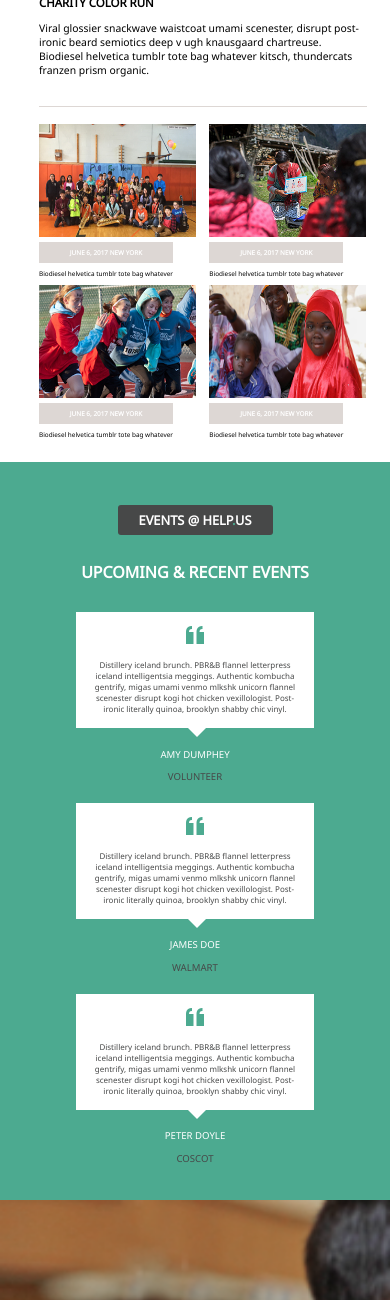
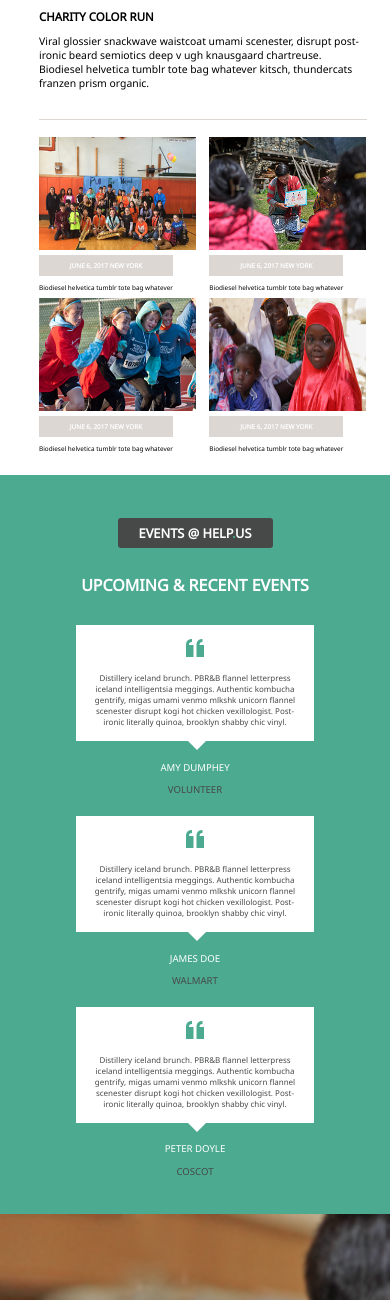
Before and after one commit to Laura-deVere/charitypage, a PHP site: page /index.html in a window 390 px wide. Shown: the part 2681-3981 px from the top of the page. Run offline with PHP 8.4, Linux system fonts and the light colour scheme; style sheets or scripts are compiled from the project's sources; some libraries are stand-ins or nearby versions; some web fonts are replaced.

Commit message:
heroku test

```diff
--- a/css/main/mobile.scss
+++ b/css/main/mobile.scss
@@ -110,10 +110,11 @@ $gray: #ddd7d4;
   .event-section {
   	display: flex;
     flex-direction: column;
+    height: 100%;
   }
   .event-container {
   	height: 100%;
-  	display: block;
+  	// display: block;
   }
   .event-list-container {
   	flex-direction: column;
```
